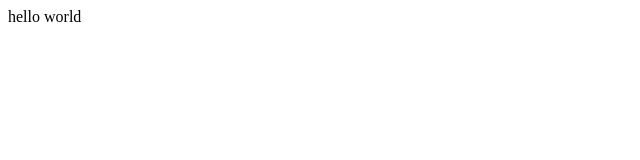
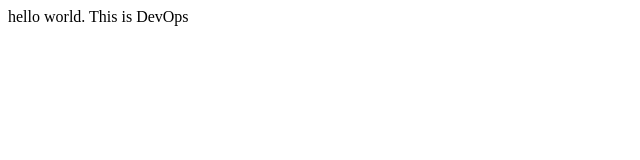
Before and after one commit to lilianswamy/devopsrepo, a plain HTML site: page index.html in a window 1280 px wide. Shown: the whole page, without its empty margins (0-640 px from the left). Drawn offline with Linux system fonts and the light colour scheme.

Commit message:
Update index.html

```diff
--- a/index.html
+++ b/index.html
@@ -1,4 +1,4 @@
 <html>
   <head></head>
-  <body><p>hello world</p></body>
+  <body><p>hello world. This is DevOps </p></body>
 </html>
```
